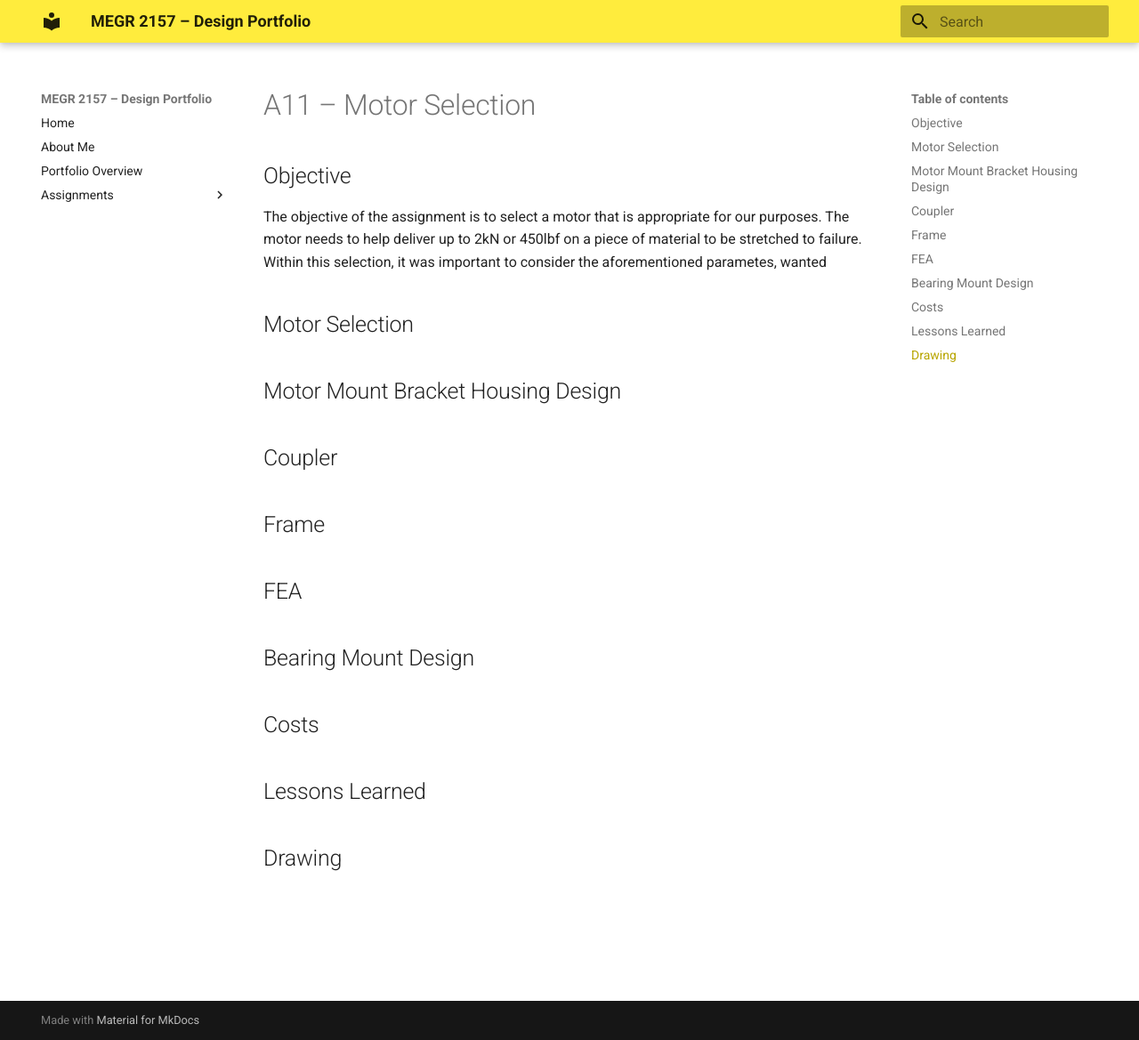
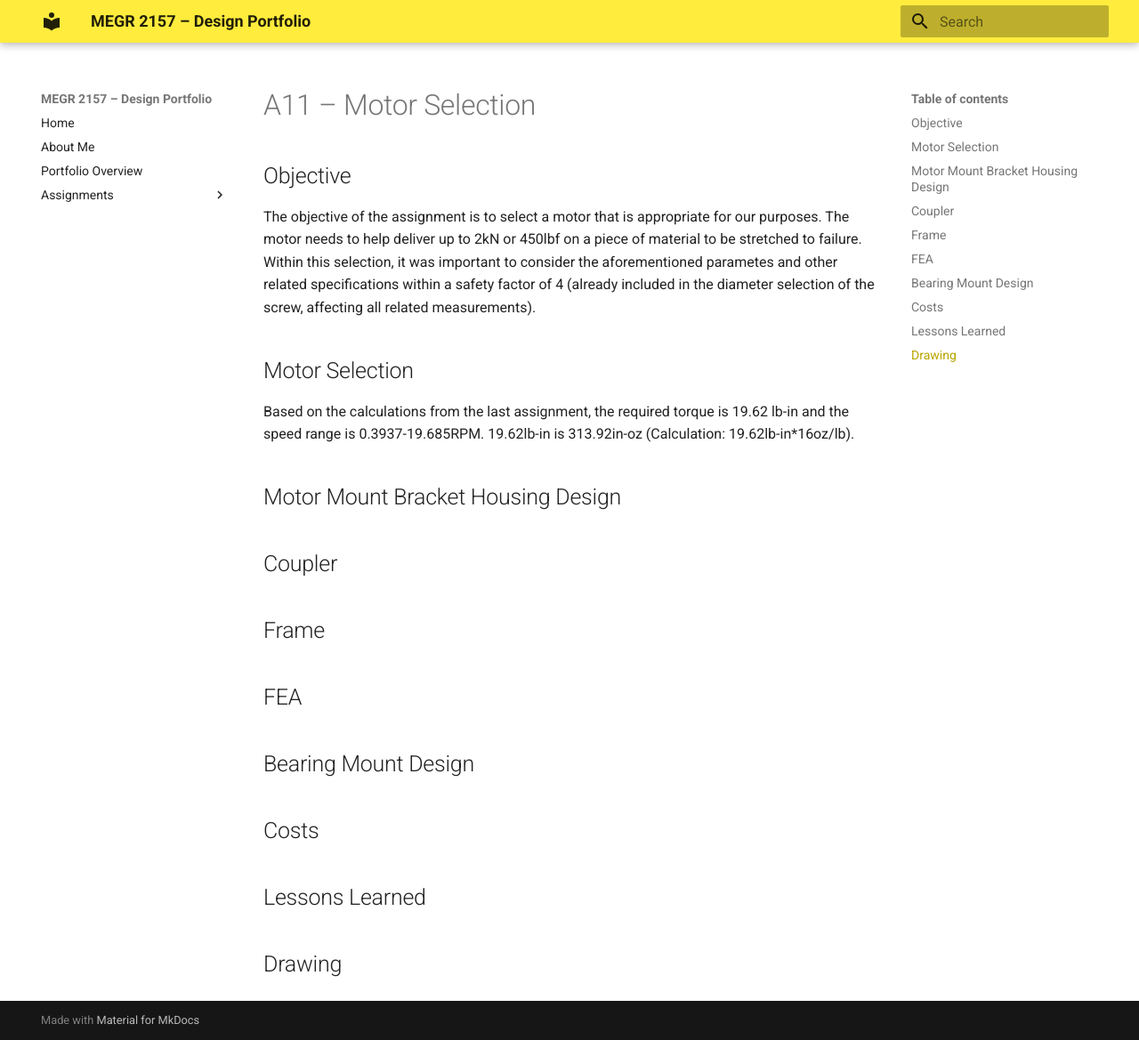
Before and after one commit to yazii03/megr2157-portfolio, an MkDocs documentation site: the page built from docs/assignments/a11/index.md, in a window 1280 px wide and 1169 px high. Shown: the whole window at 89% size. Built offline with MkDocs 1.6.1 and Material for MkDocs 9.7.7, drawn with Linux system fonts in a browser that asks for light colours.

Commit message:
Clarify motor selection criteria and specifications
Expanded the objective to include safety factor considerations and clarified torque and speed requirements based on previous calculations.

```diff
--- a/docs/assignments/a11/index.md
+++ b/docs/assignments/a11/index.md
@@ -1,9 +1,11 @@
 # A11 – Motor Selection
 
 ## Objective
-The objective of the assignment is to select a motor that is appropriate for our purposes. The motor needs to help deliver up to 2kN or 450lbf on a piece of material to be stretched to failure. Within this selection, it was important to consider the aforementioned parametes, wanted
+The objective of the assignment is to select a motor that is appropriate for our purposes. The motor needs to help deliver up to 2kN or 450lbf on a piece of material to be stretched to failure. Within this selection, it was important to consider the aforementioned parametes and other related specifications within a safety factor of 4 (already included in the diameter selection of the screw, affecting all related measurements).
 
 ## Motor Selection
+
+Based on the calculations from the last assignment, the required torque is 19.62 lb-in and the speed range is 0.3937-19.685RPM. 19.62lb-in is 313.92in-oz (Calculation: 19.62lb-in*16oz/lb).
 
 ## Motor Mount Bracket Housing Design
 
```
